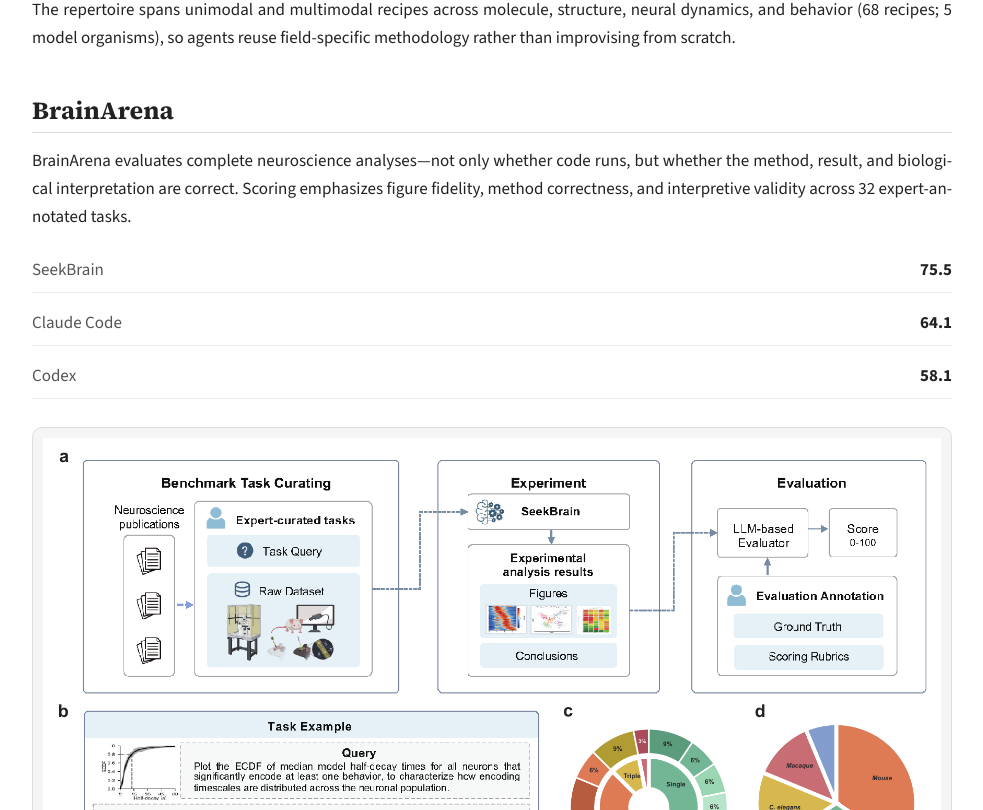
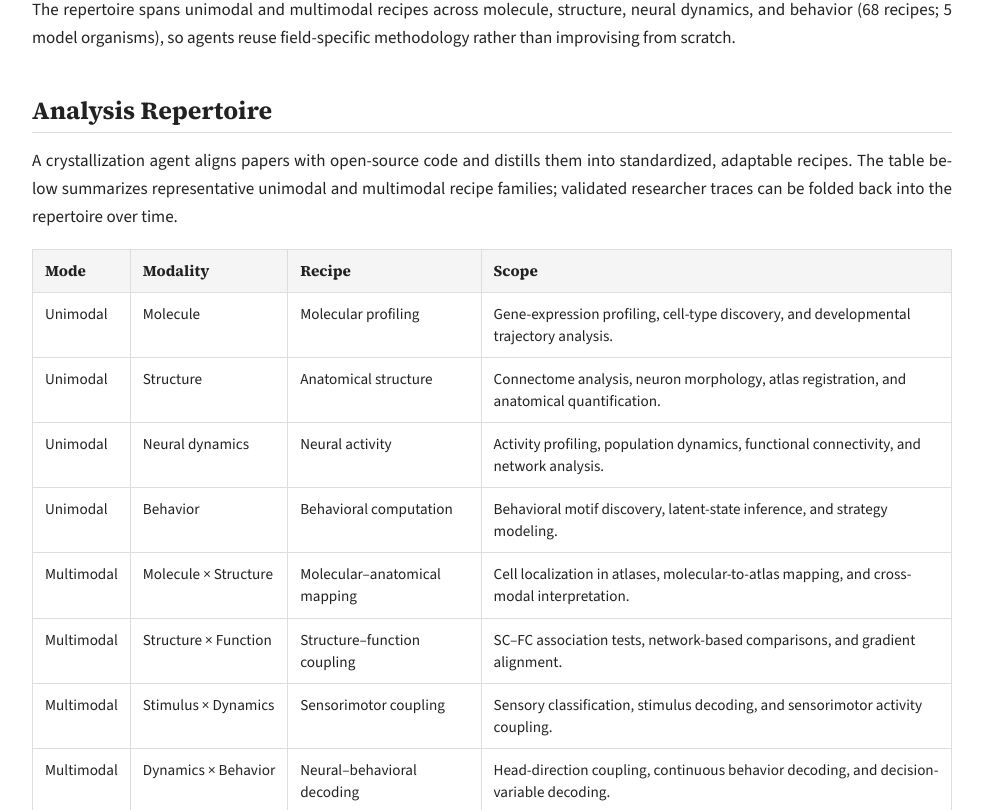
Before and after one commit to AI4NeuroLab/SeekBrain-page, a React (Vite) app: page / in a window 1280 px wide. Shown: the part 1710-2520 px from the top of the page, without its empty margins (148-1131 px from the left). Built offline with nearby package versions, Linux system fonts and the light colour scheme.

Commit message:
Add analysis repertoire and co-evolving loop sections
Define recipe families as structured data and render them in a table.
Introduce the researcher-in-the-loop execution loop with ordered steps.

```diff
--- a/src/App.tsx
+++ b/src/App.tsx
@@ -4,6 +4,64 @@ const asset = (path: string) => {
   const base = import.meta.env.BASE_URL.replace(/\/$/, "");
   return `${base}${path}`;
 };
+
+const repertoire = [
+  {
+    mode: "Unimodal",
+    modality: "Molecule",
+    title: "Molecular profiling",
+    description: "Gene-expression profiling, cell-type discovery, and developmental trajectory analysis.",
+  },
+  {
+    mode: "Unimodal",
+    modality: "Structure",
+    title: "Anatomical structure",
+    description: "Connectome analysis, neuron morphology, atlas registration, and anatomical quantification.",
+  },
+  {
+    mode: "Unimodal",
+    modality: "Neural dynamics",
+    title: "Neural activity",
+    description: "Activity profiling, population dynamics, functional connectivity, and network analysis.",
+  },
+  {
+    mode: "Unimodal",
+    modality: "Behavior",
+    title: "Behavioral computation",
+    description: "Behavioral motif discovery, latent-state inference, and strategy modeling.",
+  },
+  {
+    mode: "Multimodal",
+    modality: "Molecule × Structure",
+    title: "Molecular–anatomical mapping",
+    description: "Cell localization in atlases, molecular-to-atlas mapping, and cross-modal interpretation.",
+  },
+  {
+    mode: "Multimodal",
+    modality: "Structure × Function",
+    title: "Structure–function coupling",
+    description: "SC–FC association tests, network-based comparisons, and gradient alignment.",
+  },
+  {
+    mode: "Multimodal",
+    modality: "Stimulus × Dynamics",
+    title: "Sensorimotor coupling",
+    description: "Sensory classification, stimulus decoding, and sensorimotor activity coupling.",
+  },
+  {
+    mode: "Multimodal",
+    modality: "Dynamics × Behavior",
+    title: "Neural–behavioral decoding",
+    description: "Head-direction coupling, continuous behavior decoding, and decision-variable decoding.",
+  },
+] as const;
+
+const loopSteps = [
+  ["Researcher steers", "A scientist sets goals, constraints, and scientific intent."],
+  ["SeekBrain executes", "Planning and execution engines run recipe-grounded analyses."],
+  ["Experts validate", "Results are checked for methodological and biological soundness."],
+  ["Recipes evolve", "Validated traces can be folded back into the analysis repertoire."],
+] as const;
 
 const citation = `@article{seekbrain2026,
   title   = {SeekBrain: An Autonomous Multi-Agent Framework
@@ -128,6 +186,38 @@ export default function App() {
       </section>
 
       <section>
+        <h2>Analysis Repertoire</h2>
+        <p>
+          A crystallization agent aligns papers with open-source code and distills them into
+          standardized, adaptable recipes. The table below summarizes representative unimodal and
+          multimodal recipe families; validated researcher traces can be folded back into the
+          repertoire over time.
+        </p>
+        <div className="table-wrap">
+          <table>
+            <thead>
+              <tr>
+                <th>Mode</th>
+                <th>Modality</th>
+                <th>Recipe</th>
+                <th>Scope</th>
+              </tr>
+            </thead>
+            <tbody>
+              {repertoire.map((item) => (
+                <tr key={item.modality}>
+                  <td>{item.mode}</td>
+                  <td>{item.modality}</td>
+                  <td>{item.title}</td>
+                  <td>{item.description}</td>
+                </tr>
+              ))}
+            </tbody>
+          </table>
+        </div>
+      </section>
+
+      <section>
         <h2>BrainArena</h2>
         <p>
           BrainArena evaluates complete neuroscience analyses—not only whether code runs, but whether
@@ -195,6 +285,22 @@ export default function App() {
       </section>
 
       <section>
+        <h2>Co-evolving Loop</h2>
+        <p>
+          Every validated analysis can make the next one better. SeekBrain is designed as a
+          researcher-in-the-loop system in which domain expertise and agent execution reinforce each
+          other:
+        </p>
+        <ol>
+          {loopSteps.map(([title, body]) => (
+            <li key={title}>
+              <strong>{title}.</strong> {body}
+            </li>
+          ))}
+        </ol>
+      </section>
+
+      <section>
         <h2>BibTeX</h2>
         <div className="bibtex">
           <pre>{citation}</pre>
--- a/src/styles.css
+++ b/src/styles.css
@@ -212,6 +212,38 @@ section li {
   color: var(--ink);
 }
 
+.table-wrap {
+  margin: 18px 0 4px;
+  overflow-x: auto;
+}
+
+table {
+  border-collapse: collapse;
+  font-size: 0.95rem;
+  line-height: 1.45;
+  width: 100%;
+}
+
+th,
+td {
+  border: 1px solid var(--line);
+  padding: 10px 12px;
+  text-align: left;
+  vertical-align: top;
+}
+
+th {
+  background: var(--panel);
+  font-family: "Source Serif 4", Georgia, "Times New Roman", serif;
+  font-weight: 700;
+  white-space: nowrap;
+}
+
+td:nth-child(1),
+td:nth-child(2) {
+  white-space: nowrap;
+}
+
 .bibtex {
   position: relative;
 }
```
